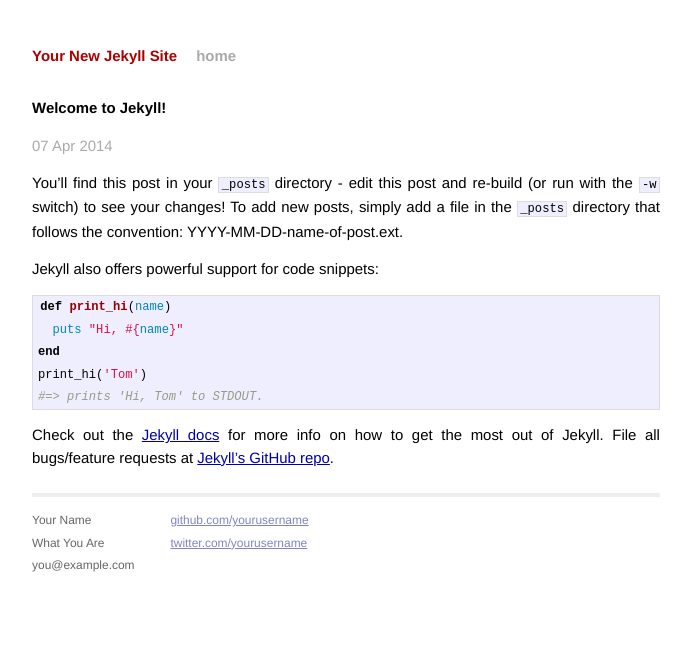
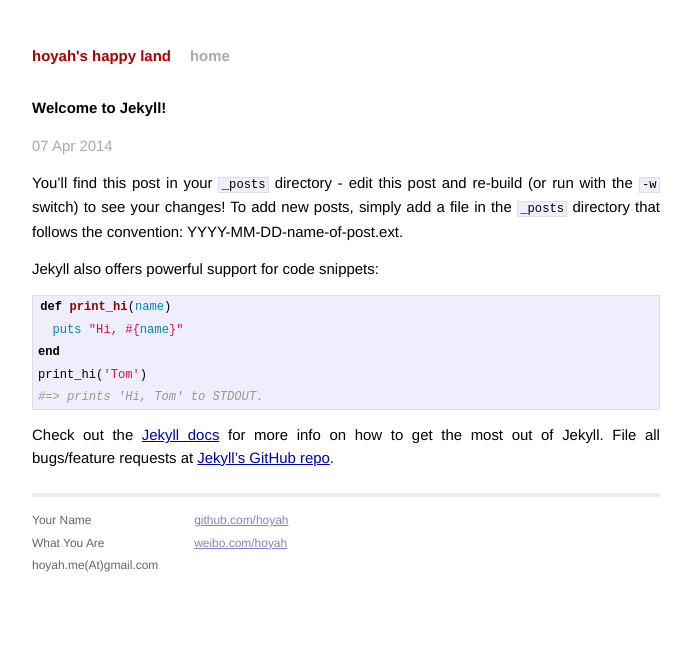
Before and after one commit to hoyah/hoyah.github.io, a Jekyll site: the page built from _posts/2014-04-07-welcome-to-jekyll.markdown, in a window 1280 px wide. Shown: the top 661 px of the page, without its empty margins (294-985 px from the left). Built offline with Jekyll 4.4.1, drawn with Linux system fonts in a browser that asks for light colours; Markdown is read by kramdown in place of the engine named in the settings.

Commit message:
add personal info

```diff
--- a/_config.yml
+++ b/_config.yml
@@ -1,3 +1,3 @@
-name: Your New Jekyll Site
+name: hoyah's happy land
 markdown: redcarpet
 pygments: true
--- a/_layouts/default.html
+++ b/_layouts/default.html
@@ -28,13 +28,13 @@
               <p>
                 Your Name<br />
                 What You Are<br />
-                you@example.com
+                hoyah.me(At)gmail.com
               </p>
             </div>
             <div class="contact">
               <p>
-                <a href="https://github.com/yourusername">github.com/yourusername</a><br />
-                <a href="https://twitter.com/yourusername">twitter.com/yourusername</a><br />
+                <a href="https://github.com/hoyah">github.com/hoyah</a><br />
+                <a href="http://weibo.com/hoyah">weibo.com/hoyah</a><br />
               </p>
             </div>
           </div>
--- a/index.html
+++ b/index.html
@@ -1,6 +1,6 @@
 ---
 layout: default
-title: Your New Jekyll Site
+title: hoyah's happy land
 ---
 
 <div id="home">
```
